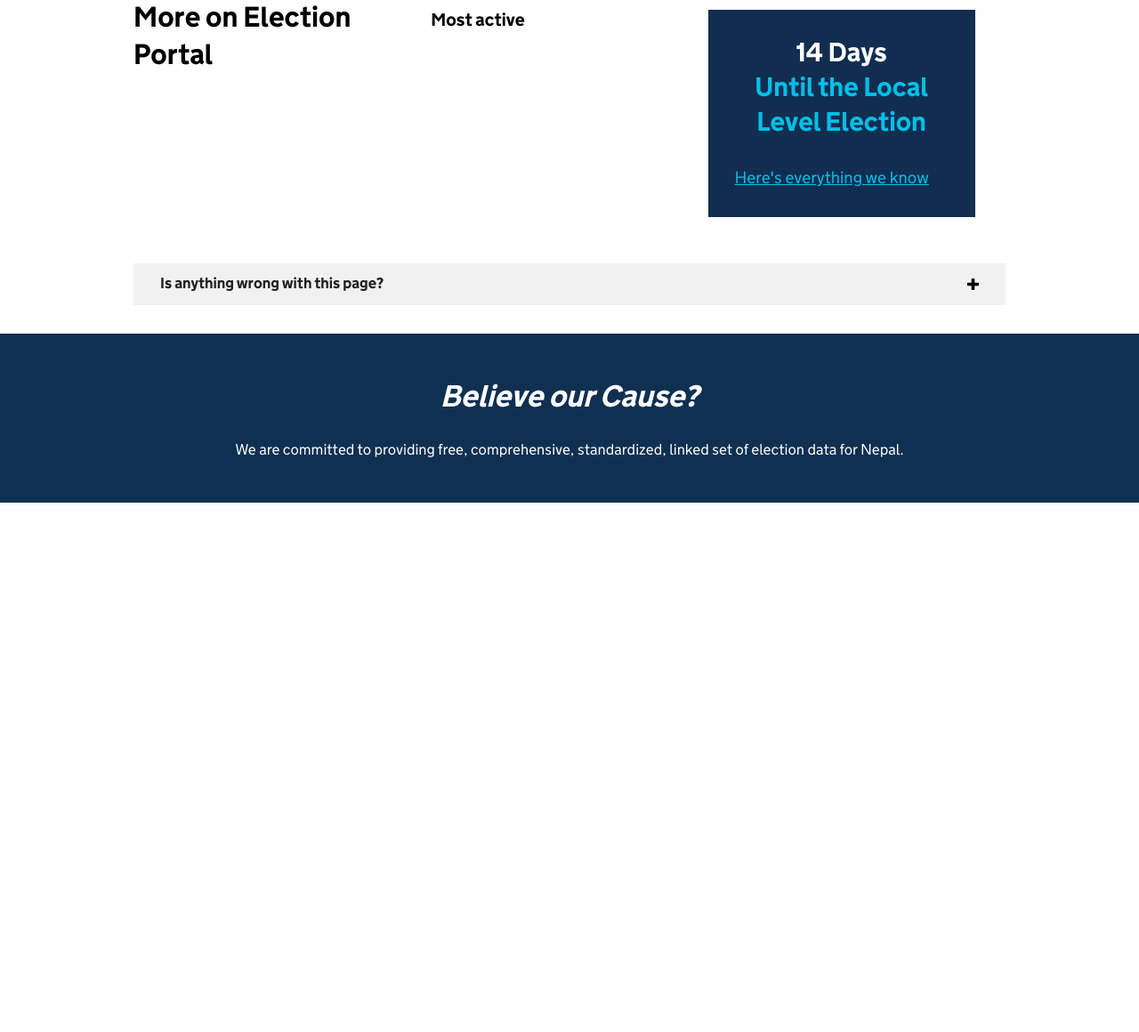
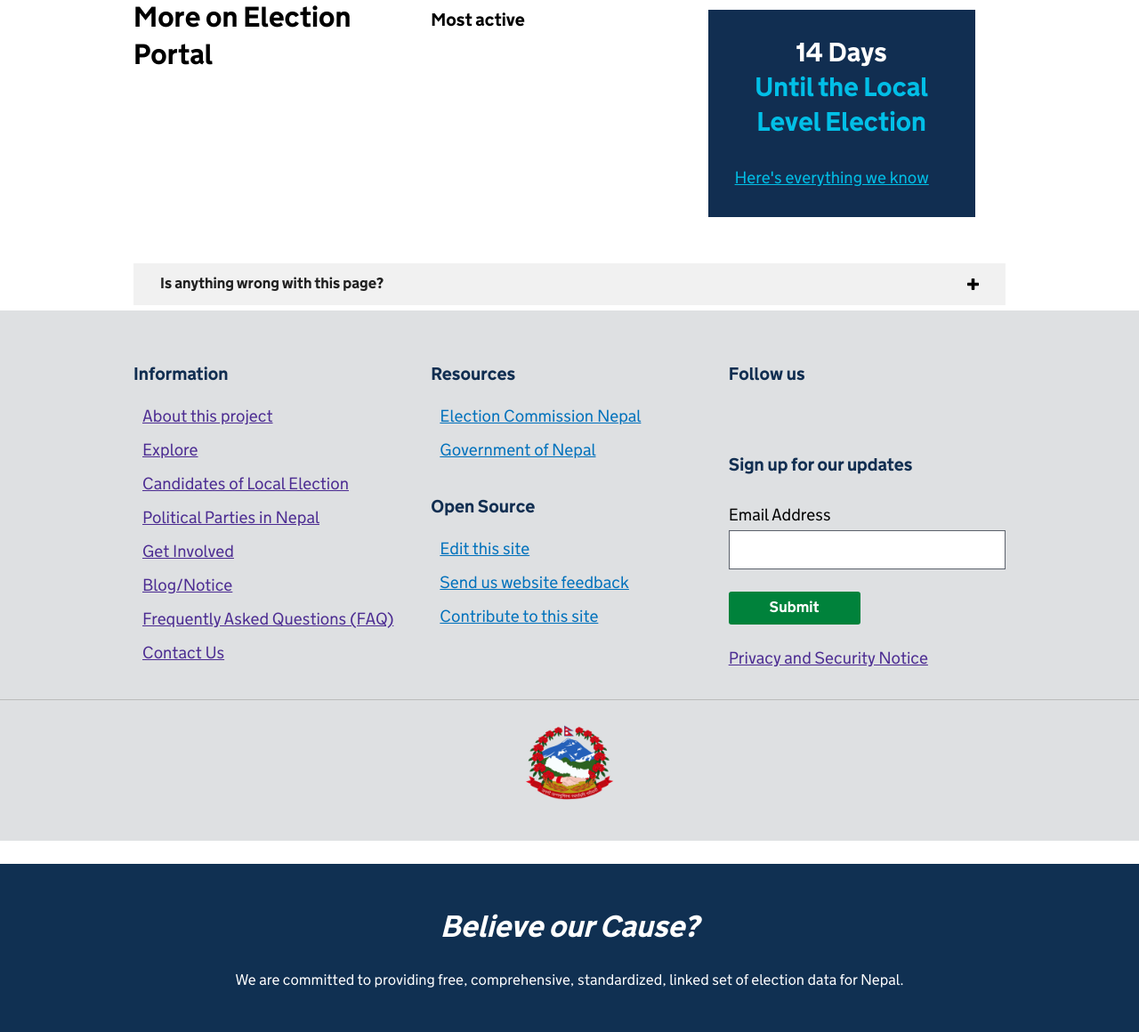
Before and after one commit to NepalGov/ElectionPortal, a Django app: template e2074/templates/index.html in a window 1280 px wide. Shown: the part 859-2019 px from the top of the page at 89% size. Before the commit the page ends 1424 px from the top, so only its background shows below. Run offline with Django 3.2, Linux system fonts and the light colour scheme; the template is opened without the code that fills it, so the values that code supplies are empty; some libraries are stand-ins or nearby versions; some web fonts are replaced.

Commit message:
added footer

```diff
--- a/e2074/static/css/main.css
+++ b/e2074/static/css/main.css
@@ -2480,6 +2480,13 @@ a[id]:not([href]) {
       float:left;
   }
 
-footer {
-  color: white;
-  padding: 1em 0; }
+footer { text-align: left; background-color: #dee0e2; padding: 60px 0 10px 0; }
+footer .gov-logo { padding: 20px 0; border-top: 1px solid #bbb; }
+footer .gov-logo a { display: block; width: 100px; margin: auto; }
+footer .gov-logo a img { width: 100px; height: 100px; }
+footer h3 { margin-top: 0; font-family: "nta", Arial, sans-serif; }
+footer h3, footer .fa { color: #112e51; }
+footer .fa { margin-right: 1rem; }
+footer ul { margin: 0; list-style:none; padding: 10px;}
+footer ul li:before { content: none; }
+footer ul li:after { content: ""; margin-bottom: 1em; }
--- a/e2074/templates/include/footer.html
+++ b/e2074/templates/include/footer.html
@@ -1 +1,65 @@
 {% load static %}
+<footer>
+  <div class="election-grid">
+    <div class="election-width-one-third">
+      <h3>Information</h3>
+      <ul>
+        <li><a href="">About this project</a> </li>
+        <li><a href="">Explore</a> </li>
+		<li><a href="">Candidates of Local Election</a> </li>
+		<li><a href="">Political Parties in Nepal</a> </li>
+        <li><a href="">Get Involved</a> </li>
+        <li><a href="">Blog/Notice</a> </li>
+        <li><a href="">Frequently Asked Questions (FAQ)</a> </li>
+        <li><a href="">Contact Us</a> </li>
+      </ul>
+      <br />
+    </div>
+
+    <div class="election-width-one-third">
+      <h3>Resources</h3>
+      <ul>
+        <li><a href="http://www.election.gov.np/election/en" target="_blank">Election Commission Nepal</a> </li>
+        <li><a href="http://nepal.gov.np" target="_blank">Government of Nepal</a> </li>
+      </ul>
+      <br />
+      <h3>Open Source</h3>
+      <ul>
+        <li><a href="https://github.com/NepalGov/ElectionPortal">Edit this site</a> </li>
+        <li><a href="https://github.com/NepalGov/ElectionPortal/issues">Send us website feedback</a> </li>
+        <li> <a href="https://github.com/NepalGov/ElectionPortal/issues/" target="_blank">Contribute to this site</a> </li>
+      </ul>
+      <br />
+    </div>
+
+    <div class="election-width-one-third">
+      <h3>Follow us</h3>
+      <a href="https://facebook.com/" target="_blank"><i class="fa fa-2x fa-facebook" aria-hidden="true" title="Facebook"></i><span class="sr-only">Facebook</span></a>
+	  <a href="https://twitter" target="_blank"><i class="fa fa-2x fa-twitter" aria-hidden="true" title="Twitter"></i><span class="sr-only">Twitter</span></a>
+	  <a href="https://instagram.com/" target="_blank"><i class="fa fa-2x fa-instagram" aria-hidden="true" title="Instagram"></i><span class="sr-only">Instagram</span></a>
+	  <a href="https://github.com/" target="_blank"><i class="fa fa-2x fa-github" aria-hidden="true" title="GitHub"></i><span class="sr-only">Facebook</span></a>
+      <br />
+      <br />
+      <form action="" method="post" id="mc-embedded-subscribe-form" name="mc-embedded-subscribe-form" class="validate" target="_blank" novalidate>
+        <fieldset>
+          <h3>Sign up for our updates</h3>
+          <div class="election-width text_block">
+            <label for="mce-EMAIL">Email Address </label>
+            <input type="email" value="" name="EMAIL" class="required email" id="mce-EMAIL">
+            <div id="mce-responses" class="clear">
+              <div class="response" id="mce-error-response" style="display:none"></div>
+              <div class="response" id="mce-success-response" style="display:none"></div>
+            </div>
+            <!-- real people should not fill this in and expect good things - do not remove this or risk form bot signups-->
+            <div style="position: absolute; left: -5000px;" aria-hidden="true">
+              <input type="text" name="" tabindex="-1" value=""> </div>
+            <button type="submit" value="" class="election-button">Submit</button>
+          </div> <a href="">Privacy and Security Notice</a>
+        </fieldset>
+      </form>
+    </div>
+  </div>
+  <div class="gov-logo">
+    <a href="#"> <img alt="Election Portal" src="{% static '/img/ng_logo.png' %}" /> </a>
+  </div>
+</footer>
```
